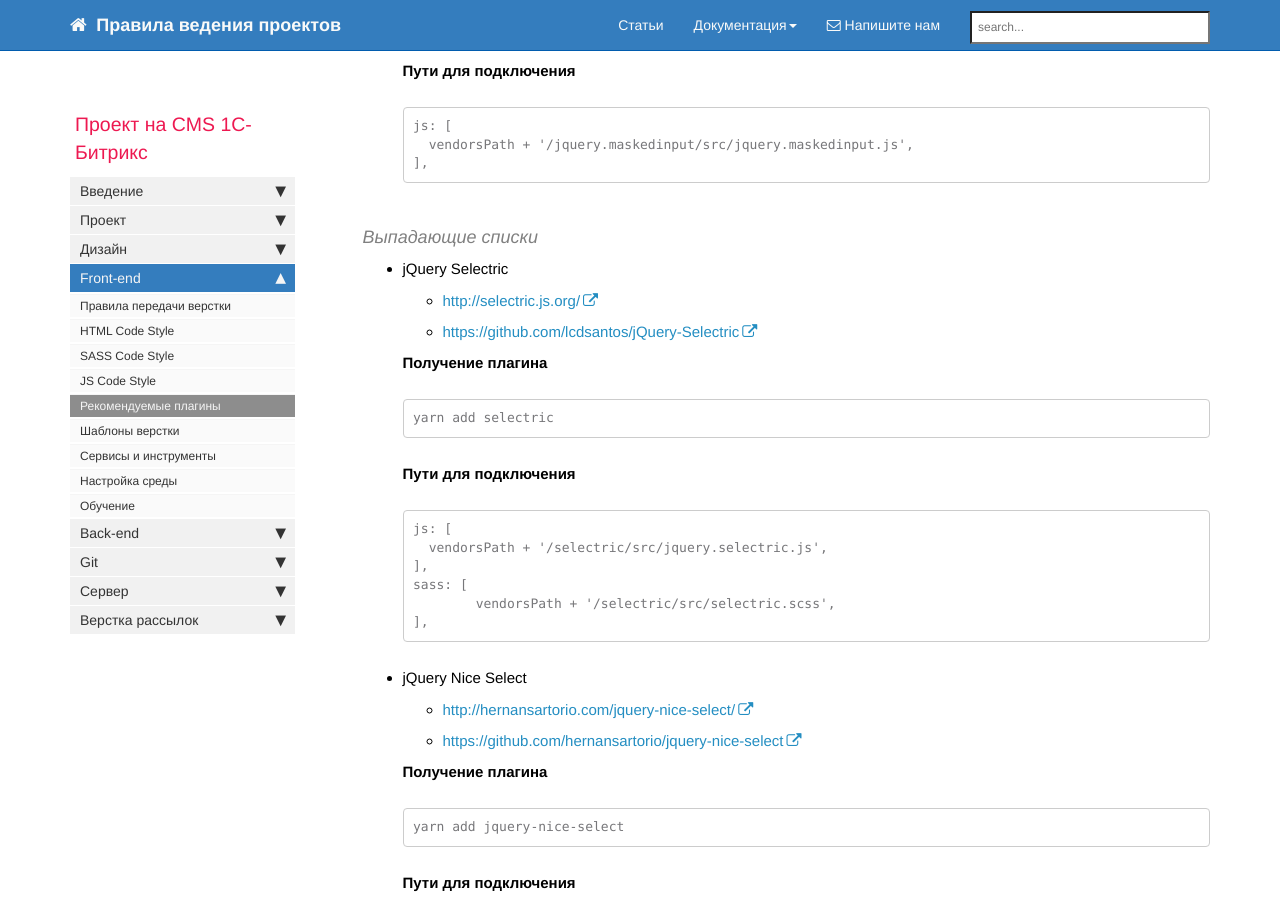
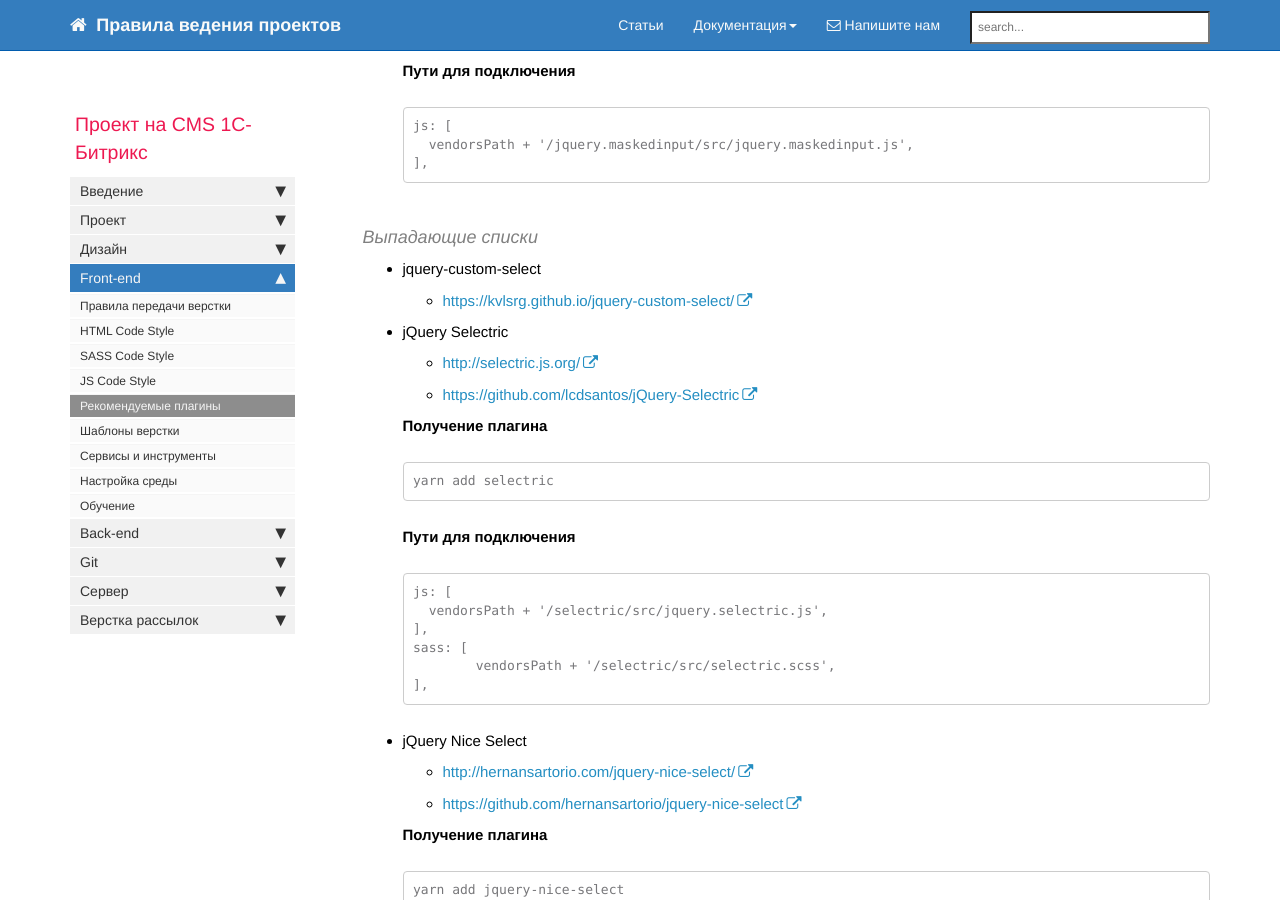
Before and after one commit to gdecider/gdecider.github.io, a Jekyll site: the page built from pages/bx/bx_front-recomend-plugins.md, in a window 1280 px wide and 900 px high, scrolled down 6870 px. Built offline with Jekyll 4.4.1, drawn with Linux system fonts in a browser that asks for light colours; nearby versions of some CDN libraries; comment, search, counter and statistics services are not loaded.

Commit message:
Update bx_front-recomend-plugins.md

```diff
--- a/pages/bx/bx_front-recomend-plugins.md
+++ b/pages/bx/bx_front-recomend-plugins.md
@@ -390,6 +390,9 @@ toc: false
 
 #### Выпадающие списки
 
+* jquery-custom-select
+  * [https://kvlsrg.github.io/jquery-custom-select/](https://kvlsrg.github.io/jquery-custom-select/)
+
 * jQuery Selectric
 
   * [http://selectric.js.org/](http://selectric.js.org/)
```
